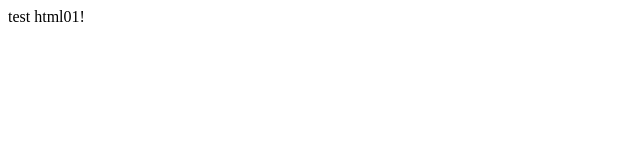
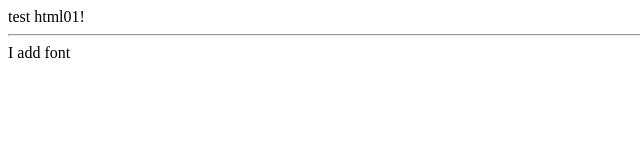
Before and after one commit to Mac-git2017/testHtml01, a plain HTML site: page index.html in a window 1280 px wide. Shown: the whole page, without its empty margins (0-640 px from the left). Drawn offline with Linux system fonts and the light colour scheme.

Commit message:
add my NO.3 in index.html

```diff
--- a/index.html
+++ b/index.html
@@ -1,5 +1,7 @@
 <html>
 	<body>
               test html01!
+	      <hr>
+	      I add font
 	</body>
 </html>
```
